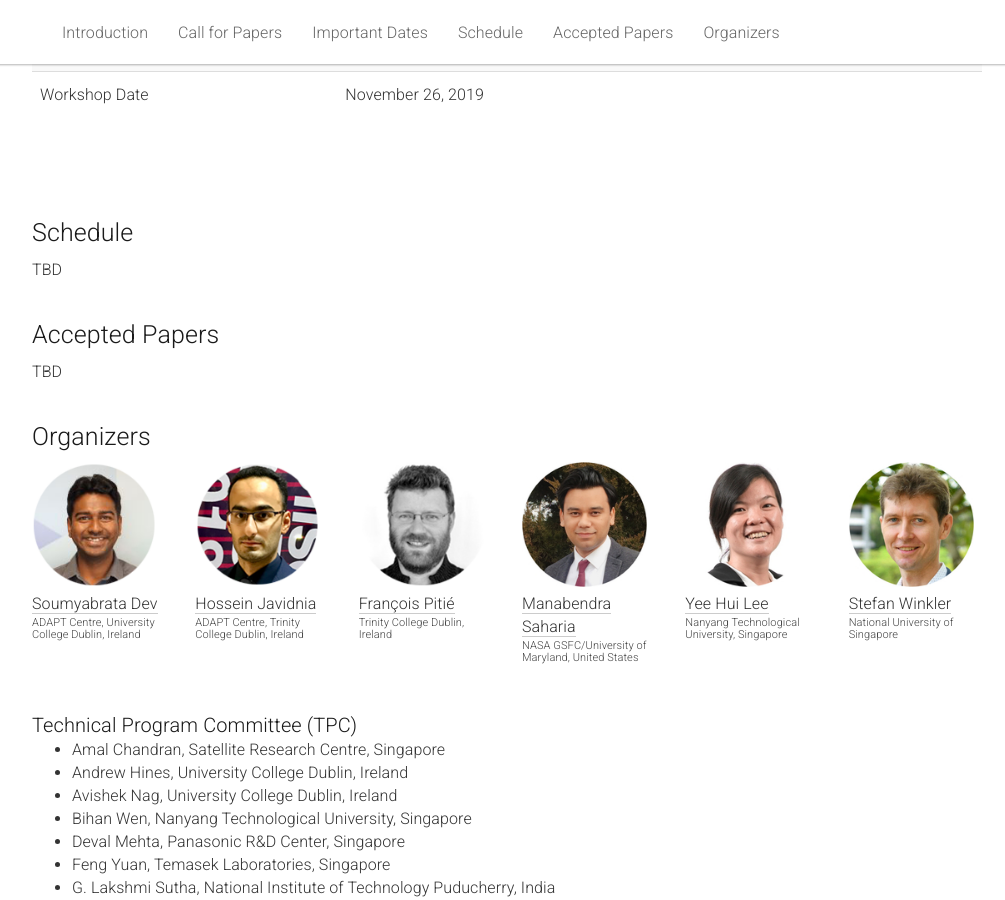
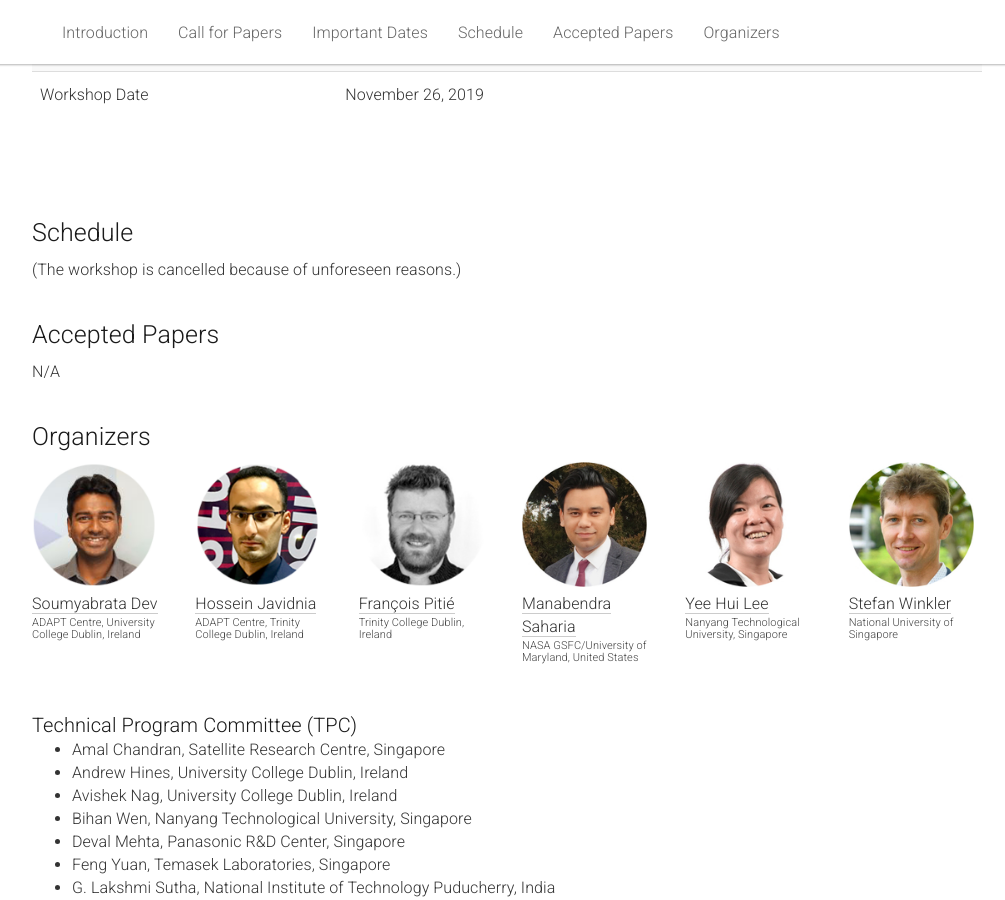
Before and after one commit to biddu/biddu.github.io, a Jekyll site: the page built from _pages/home.md, in a window 1280 px wide and 900 px high, scrolled down 1655 px. Shown: the whole window, without its empty margins (133-1138 px from the left). Built offline with Jekyll 4.4.1, drawn with Linux system fonts in a browser that asks for light colours.

Commit message:
workshop cancelled

```diff
--- a/_pages/home.md
+++ b/_pages/home.md
@@ -127,7 +127,7 @@ acknowledgements: ""
 ## Schedule
 <div class="row">
   <div class="col-md-12">
-  TBD
+  (The workshop is cancelled because of unforeseen reasons.)
   </div>
 </div>
 
@@ -213,7 +213,7 @@ acknowledgements: ""
 ## Accepted Papers
 <div class="row">
   <div class="col-md-12">
-  TBD
+  N/A
   </div>
 </div>
 
```
